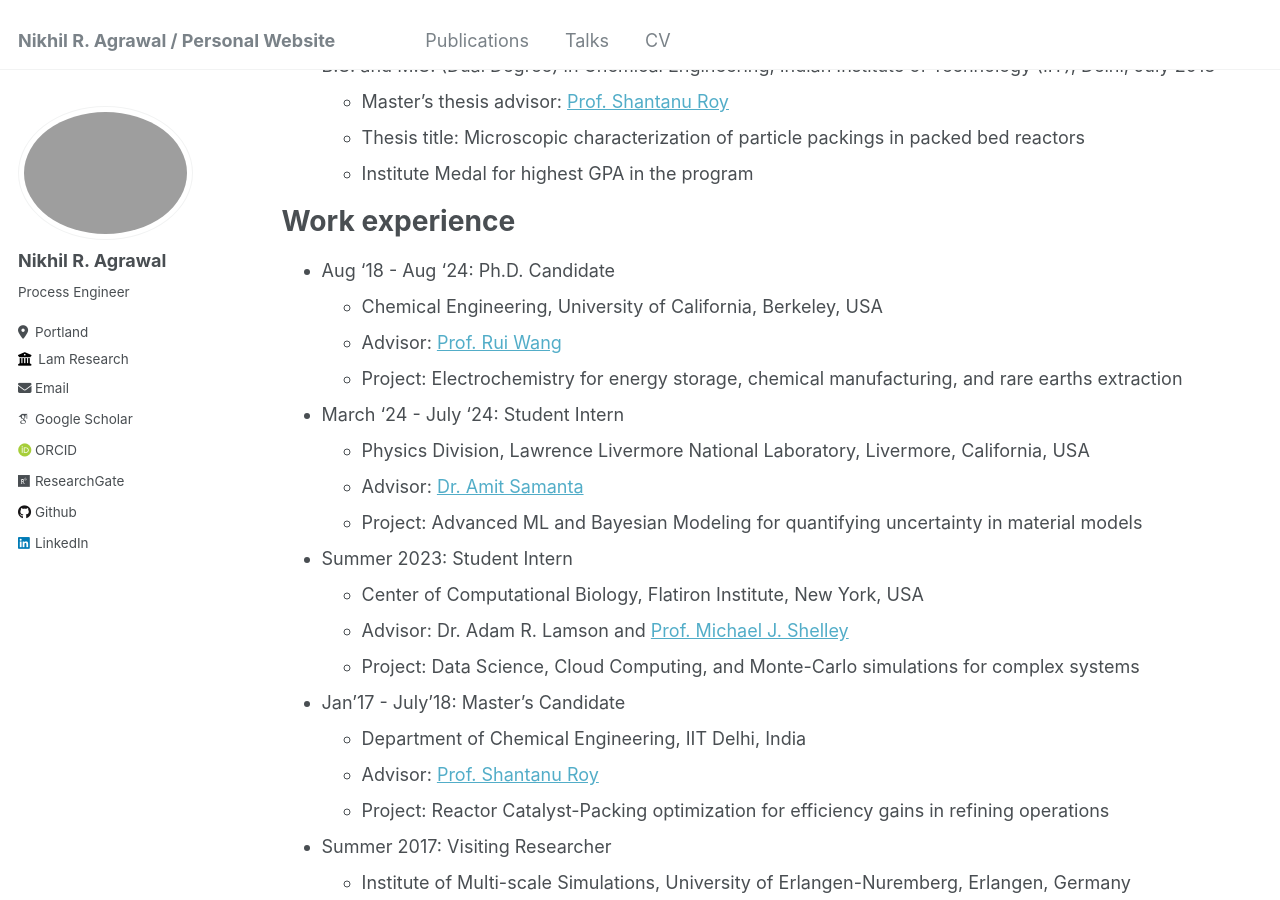
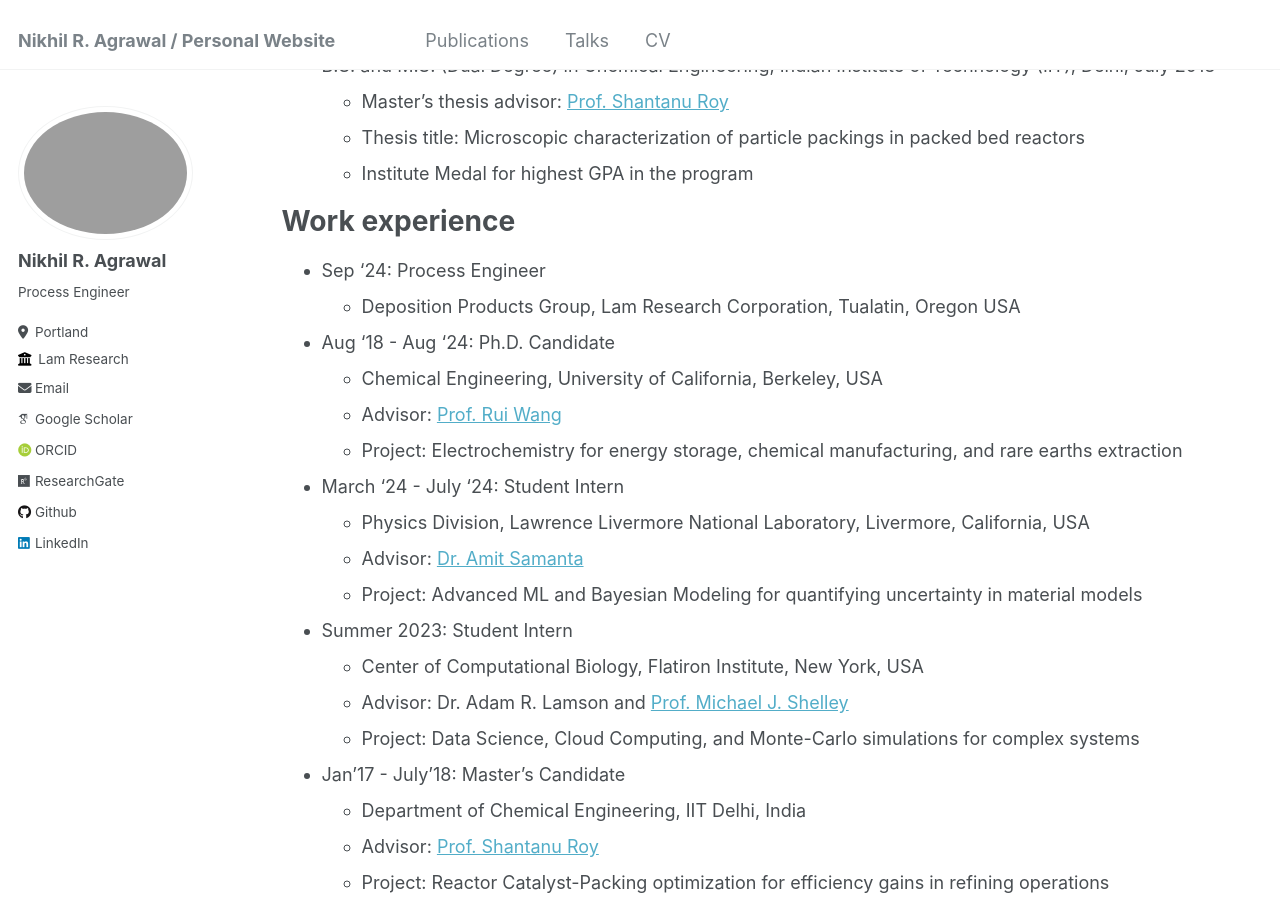
Before and after one commit to nikhil0165/nikhil0165.github.io, a Jekyll site: the page built from _pages/cv.md, in a window 1280 px wide and 900 px high, scrolled down 310 px. Built offline with Jekyll 4.4.1, drawn with Linux system fonts in a browser that asks for light colours; some web fonts are replaced.

Commit message:
Add Lam to CV

```diff
--- a/_pages/cv.md
+++ b/_pages/cv.md
@@ -23,6 +23,10 @@ Education
 
 Work experience
 ======
+
+* Sep '24: Process Engineer
+  * Deposition Products Group, Lam Research Corporation, Tualatin, Oregon USA
+
 * Aug '18 - Aug '24: Ph.D. Candidate
   * Chemical Engineering, University of California, Berkeley, USA
   * Advisor: [Prof. Rui Wang](https://chemistry.berkeley.edu/people/rui-wang)
```
